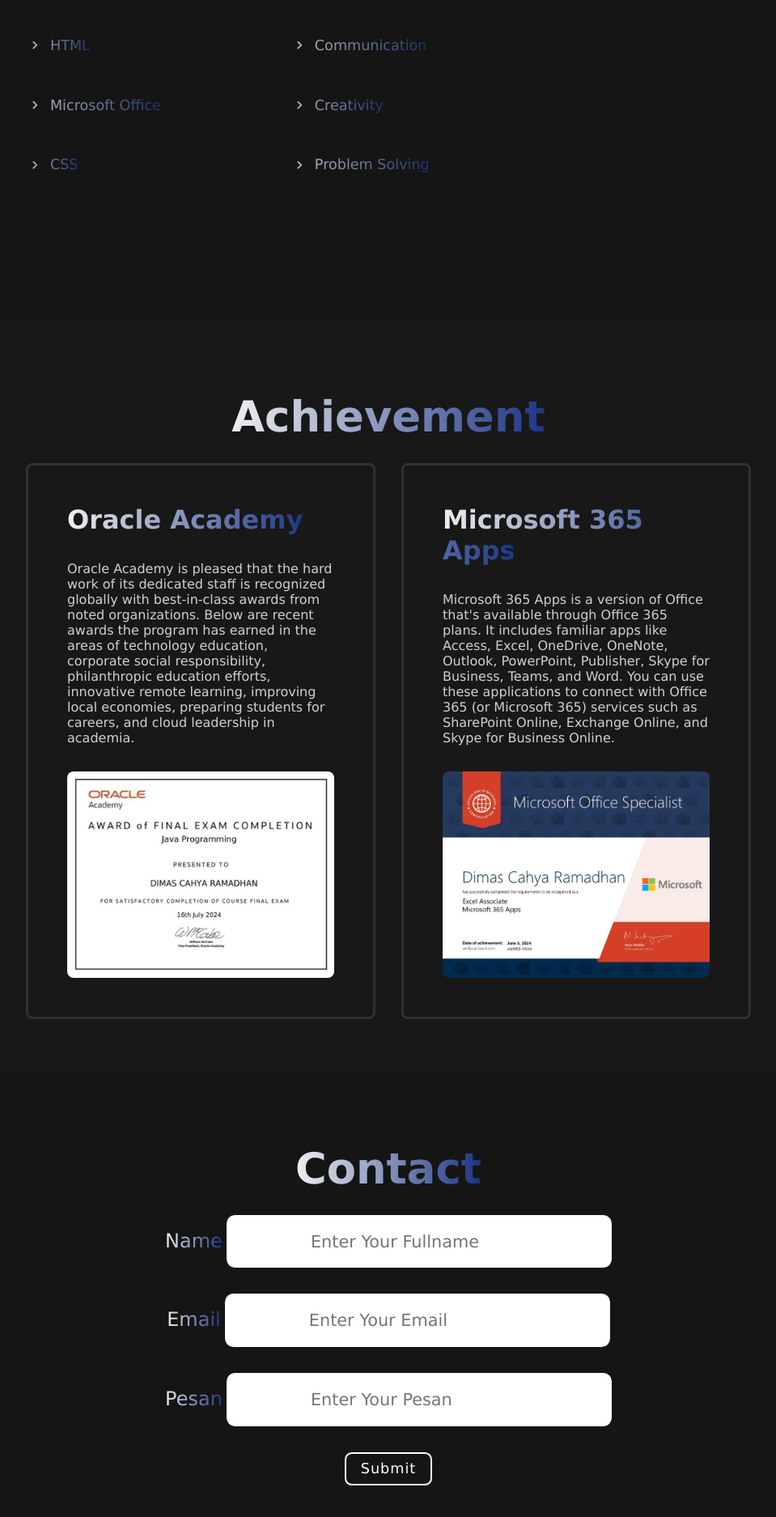
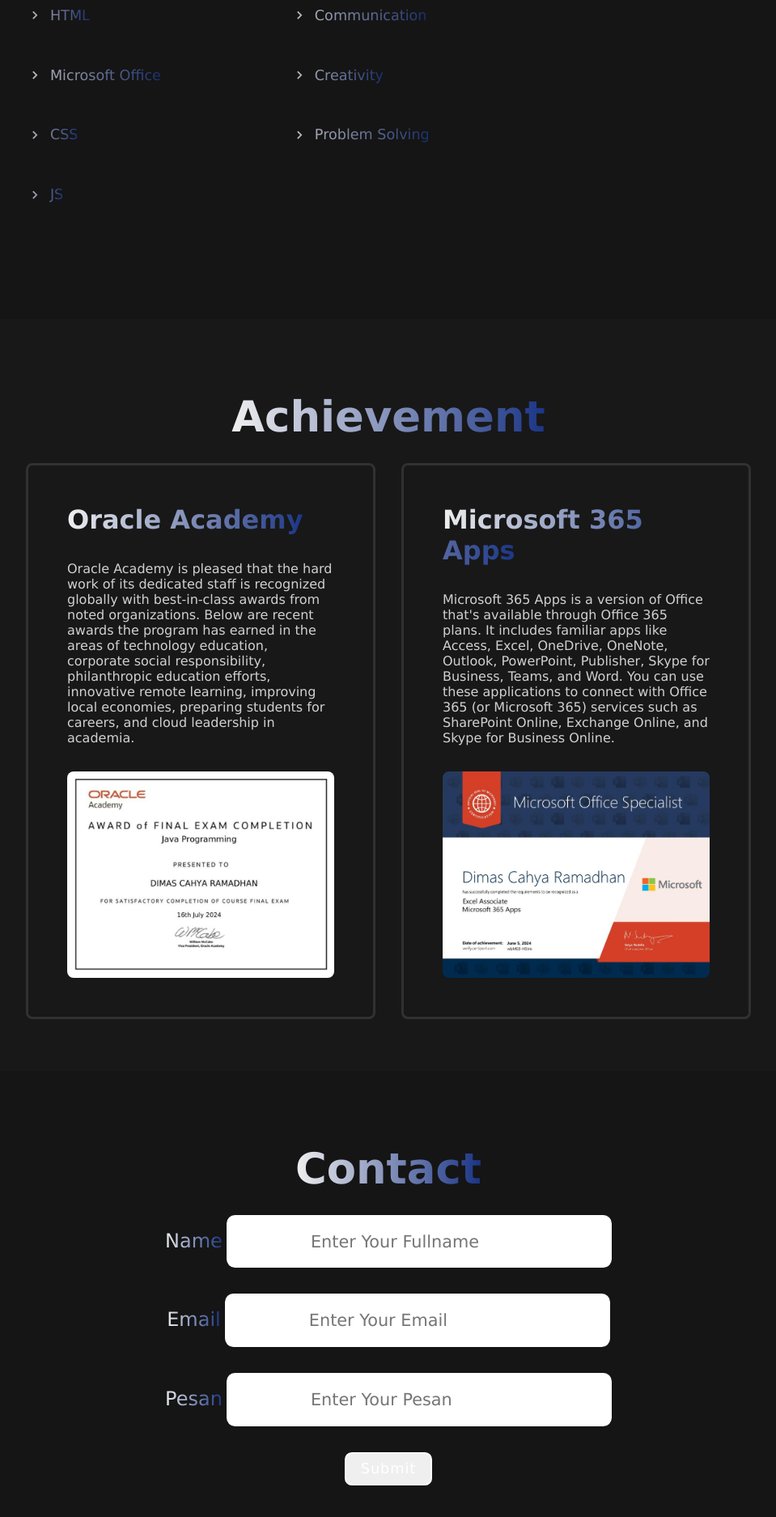
Before and after one commit to Dimascrr/Dimascrr.github.io, a plain HTML site: page index.html in a window 1280 px wide. Shown: the part 1206-3080 px from the top of the page at 81% size, without its empty margins (160-1119 px from the left). Drawn offline with nearby package versions, Linux system fonts and the light colour scheme.

Commit message:
nambah skill

```diff
--- a/index.html
+++ b/index.html
@@ -52,6 +52,9 @@
                     </li>
                     <li>
                         <span><i class='bx bx-chevron-right'></i> CSS</span>
+                    </li>
+                    <li>
+                        <span><i class='bx bx-chevron-right'></i> JS</span>
                     </li>
                 </ul>
 
@@ -108,7 +111,7 @@
                 <input type="text" placeholder="Enter Your Pesan">
             </div>
 
-            <div class="btn">Submit</div>
+            <button type="submit" class="btn">Submit</button>
         </form>
     </section>
 
--- a/style.css
+++ b/style.css
@@ -382,6 +382,9 @@
     .input-box input{
         padding: 0.53m 1em;
     }
+    .input-box button{
+        color: black;
+    }
 
     footer{
         flex-direction: column;
```
